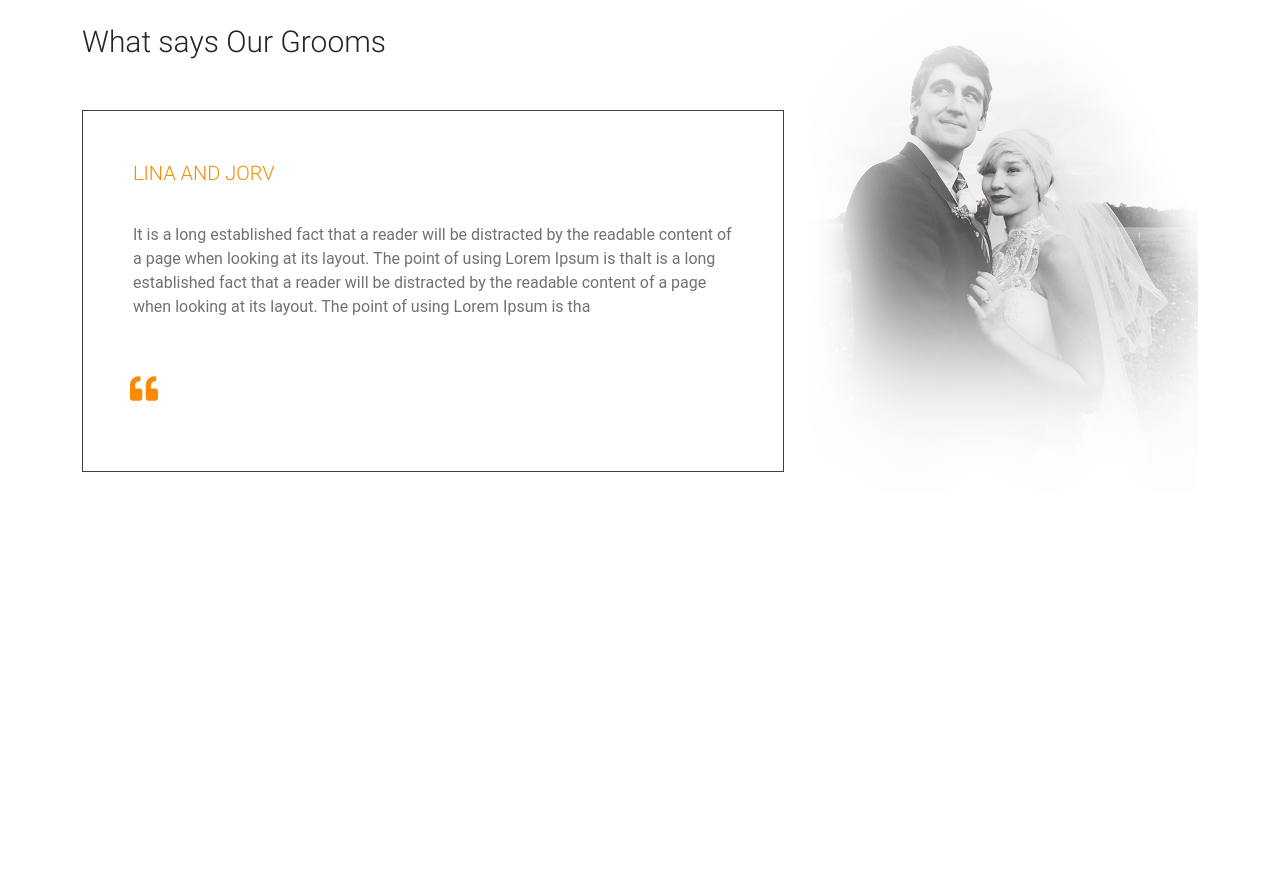
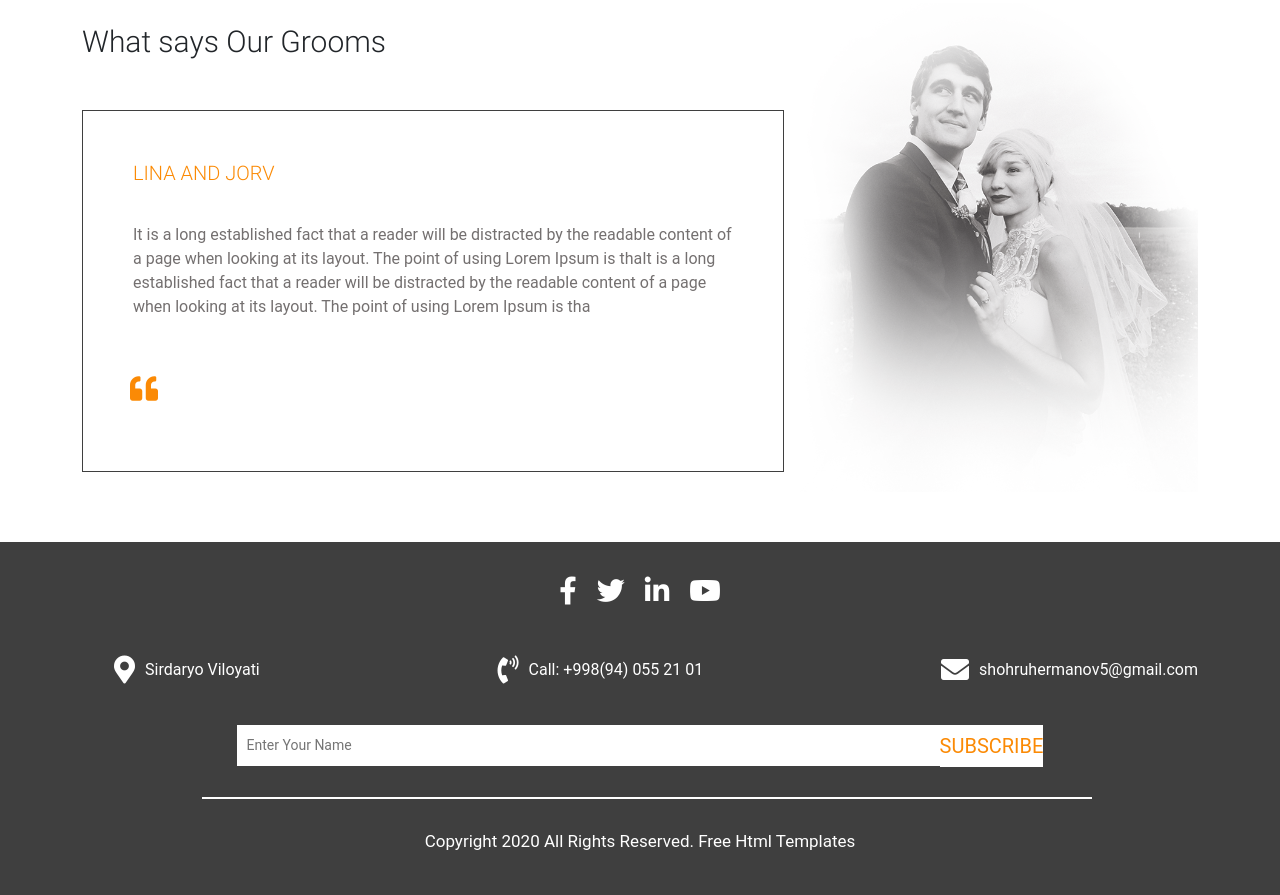
Before and after one commit to ShohruhErmanov/Denom-Project, a plain HTML site: page index.html in a window 1280 px wide. Shown: the part 4193-5088 px from the top of the page. Before the commit the page ends 4685 px from the top, so only its background shows below. Drawn offline with Linux system fonts and the light colour scheme; a web font is replaced by a local one.

Commit message:
Project end

```diff
--- a/css/main.css
+++ b/css/main.css
@@ -281,12 +281,14 @@ header {
   /* width: 100px; */
   border-radius: 20px;
 }
+
 .main__item-image2 {
   background: var(--white);
   padding: 55px 28px;
   /* width: 100px; */
   border-radius: 20px;
 }
+
 .main__item-image3 {
   background: var(--white);
   padding: 55px 43px;
@@ -299,47 +301,57 @@ header {
   font-size: 25px;
   font-weight: 400;
 }
-.main__data-text{
+
+.main__data-text {
   color: var(--white);
   font-size: 16px;
   font-weight: 400;
 }
-.main__facelity-item{
+
+.main__facelity-item {
   display: flex;
   flex-direction: column;
   row-gap: 40px;
   margin-top: 50px;
 }
-.main__blog-blogs{
+
+.main__blog-blogs {
   text-align: center;
   margin-top: 100px;
 }
-.main__blogs-title{
-    font-size: 35px;
-    font-weight: 700;
+
+.main__blogs-title {
+  font-size: 35px;
+  font-weight: 700;
 }
-.main__blogs-text{
+
+.main__blogs-text {
   color: var(--text-color);
   font-size: 16px;
   font-weight: 400;
 }
-.main__blog-card-item{
+
+.main__blog-card-item {
   display: flex;
   justify-content: space-between;
-  align-items: center;column-gap: 40px;
+  align-items: center;
+  column-gap: 40px;
 }
-.main__blog-card{
+
+.main__blog-card {
   box-shadow: 0px 0px 60px 4px #eeeeef;
   padding: 50px;
   margin-top: 70px;
   position: relative;
 }
-.main__blog-card-items{
+
+.main__blog-card-items {
   display: flex;
   flex-direction: column;
   row-gap: 30px;
 }
-.main__blog-cards{
+
+.main__blog-cards {
   width: 50px;
   height: 50px;
   background: #fb8a05;
@@ -347,56 +359,69 @@ header {
   left: 0;
   top: 0;
 }
-.main__blog-cards-title{
-   text-align: center;
-   padding: 5px 0 0;
-   color: var(--white);
+
+.main__blog-cards-title {
+  text-align: center;
+  padding: 5px 0 0;
+  color: var(--white);
 }
-.main__blog-card-title{
+
+.main__blog-card-title {
   font-size: 25px;
   font-weight: 500;
 }
-.main__blog-card-text{
+
+.main__blog-card-text {
   font-size: 16px;
   font-weight: 400;
 }
-.main__blog-card-link{
+
+.main__blog-card-link {
   display: flex;
   column-gap: 30px;
   margin-top: 20px;
 }
-.main__blog-card-links{
+
+.main__blog-card-links {
   font-size: 21px;
   font-weight: 550;
   color: var(--title-color2);
 }
-.main__blog-card-links:nth-child(2){
+
+.main__blog-card-links:nth-child(2) {
   color: rgb(213, 29, 29);
 }
-.main__blog-card-links:hover{
+
+.main__blog-card-links:hover {
   color: rgb(213, 29, 29);
   transition: .5s;
 }
-.main__requeste{
+
+.main__requeste {
   margin-top: 100px;
   text-align: center;
 }
-.main__request-title{
+
+.main__request-title {
   font-size: 50px;
   font-weight: 400;
   padding: 0 0 50px;
 }
-.main__request-regs{
+
+.main__request-regs {
   padding: 10px 20px;
 }
-.main__request-input{
+
+.main__request-input {
   margin: 0 15px;
   padding: 15px 300px 15px 10px;
 }
-.main__request-btn{
+
+.main__request-btn {
   margin-top: 50px;
 }
-.main__request-link{
+
+.main__request-link {
   background: #fb8a05;
   padding: 15px 70px;
   margin: 50px 0;
@@ -404,43 +429,51 @@ header {
   text-transform: uppercase;
   border-radius: 20px;
 }
-.main__request-link:hover{
+
+.main__request-link:hover {
   background: var(--primary-color);
   transition: .5s;
   color: var(--link-color);
 }
-.main__grooms{
+
+.main__grooms {
   display: flex;
   justify-content: space-between;
   align-items: center;
   margin-top: 100px;
 }
-.main__grooms-item-title{
+
+.main__grooms-item-title {
   font-size: 30px;
   font-weight: 900;
   /* line-height: 27px; */
 }
-.main__grooms-img-image{
+
+.main__grooms-img-image {
   width: 400px;
 }
-.main__grooms-item-div{
+
+.main__grooms-item-div {
   margin-top: 50px;
   border: 1px solid #3f3f3f;
   padding: 50px;
 }
-.main__grooms-item-title2{
+
+.main__grooms-item-title2 {
   color: #fb8a05;
   font-size: 20px;
   font-weight: 900;
   padding: 0 0 30px 0;
 }
-.main__grooms-item-text{
+
+.main__grooms-item-text {
   color: #747070;
   font-size: 16px;
   font-weight: 400;
   width: 600px;
 }
-.main__grooms-icon2{
+
+.main__grooms-icon2 {
   color: #fb8a05;
   margin-left: -35px;
   padding: 40px 0 0 0;
@@ -450,4 +483,87 @@ header {
 
 /* ====== Footer Startimg =======*/
 
+footer{
+   background: #3f3f3f;
+   margin-top: 50px;
+}
+.footer__content-icons{
+  text-align: center;
+}
+.footer__contsnt-icon{
+  display: flex;
+  column-gap: 20px;
+  justify-content: center;
+  padding: 35px 0;
+}
+.footer__icon-icons{
+  color: var(--white);
+}
+.footer__content-item{
+  display: flex;
+  justify-content: space-between;
+  align-items: center;
+}
+.footer__content-icon{
+  display: flex;
+  column-gap: 10px;
+  align-items: center;
+}
+.footer__content-icon-link{
+  color: var(--link-color);
+  font-size: 16px;
+  font-weight: 400;
+  transition: .5s;
+}
+.footer__content-icon-link:hover{
+   color: #fb8a05;
+}
+.footer__content-item2{
+  display: flex;
+  flex-direction: column;
+  row-gap: 30px;
+  text-align: center;
+  padding: 25px 0;
+}
+.footer__content-item2-inp{
+  display: flex;
+  justify-content: center;
+  align-items: center;
+}
+.footer__content-input{
+  padding: 10px 500px 10px 10px;
+  border: unset;
+}
+.footer__content-link{
+  color: #fb8a05;
+  text-transform: uppercase;
+  font-size: 20px;
+  font-weight: 400;
+  background: var(--white);
+  padding: 6px 0;
+  transition: .5s;
+}
+.footer__content-link:hover{
+  color: #747070;
+}
+.footer__content-div{
+  background: var(--white);
+  width: 890px;
+  height: 2px;
+  margin-left: 120px;
+}
+.footer__content-tem2-text{
+  color: var(--white);
+  font-size: 17px;
+  font-weight: 400;
+}
+.footer__content-item2-link{
+  color: var(--link-color);
+  text-transform: capitalize;
+  transition: .5s;
+}
+.footer__content-item2-link:hover{
+  color: #fb8a05;
+}
+
 /* ====== Footer End ======*/
--- a/index.html
+++ b/index.html
@@ -248,7 +248,10 @@
           <h2 class="main__grooms-item-title">What says Our Grooms</h2>
           <div class="main__grooms-item-div">
             <h4 class="main__grooms-item-title2">LINA AND JORV</h4>
-            <p class="main__grooms-item-text">It is a long established fact that a reader will be distracted by the readable content of a page when looking at its layout. The point of using Lorem Ipsum is thaIt is a long established fact that a reader will be distracted by the readable content of a page when looking at its layout. The point of using Lorem Ipsum is tha</p>
+            <p class="main__grooms-item-text">It is a long established fact that a reader will be distracted by the
+              readable content of a page when looking at its layout. The point of using Lorem Ipsum is thaIt is a long
+              established fact that a reader will be distracted by the readable content of a page when looking at its
+              layout. The point of using Lorem Ipsum is tha</p>
             <ul class="main__grooms-icon">
               <i class="fas fa-quote-left fa-2x main__grooms-icon2"></i>
             </ul>
@@ -264,6 +267,48 @@
   <!-- ========    Main End   ======== -->
 
   <!-- ======== Footer Starting  ======== -->
+
+     <footer>
+       <div class="container">
+        <div class="footer__content">
+           <div class="footer__content-icons">
+             <ul class="footer__contsnt-icon">
+              <i class="fab fa-facebook-f fa-2x footer__icon-icons"></i>
+              <i class="fab fa-twitter fa-2x footer__icon-icons"></i>
+              <i class="fab fa-linkedin-in fa-2x footer__icon-icons"></i>
+              <i class="fab fa-youtube fa-2x footer__icon-icons"></i>
+             </ul>
+           </div>
+
+           <div class="footer__content-item">
+            <ul class="footer__content-icon">
+              <i class="fas fa-map-marker-alt fa-2x footer__icon-icons"></i>
+              <a href="" class="footer__content-icon-link">Sirdaryo Viloyati</a>
+            </ul>
+            <ul class="footer__content-icon">
+              <i class="fas fa-phone-volume fa-2x footer__icon-icons"></i>
+              <a href="" class="footer__content-icon-link">Call: +998(94) 055 21 01</a>
+            </ul>
+            <ul class="footer__content-icon">
+              <i class="fas fa-envelope fa-2x footer__icon-icons"></i>
+              <a href="" class="footer__content-icon-link">shohruhermanov5@gmail.com</a>
+            </ul>
+
+           </div>
+        </div>
+
+        <div class="footer__content-item2">
+          <div class="footer__content-item2-inp">
+            <input type="text" class="footer__content-input" placeholder="Enter Your Name">
+            <a href="#!" class="footer__content-link">subscribe</a>
+          </div>
+
+          <div class="footer__content-div"></div>
+          <p class="footer__content-tem2-text">Copyright 2020 All Rights Reserved. <a href="" class="footer__content-item2-link">free html Templates</a></p>
+         </div>
+       </div>
+     </footer>
+
   <!-- ========    Footer End    ======== -->
 
 
```
